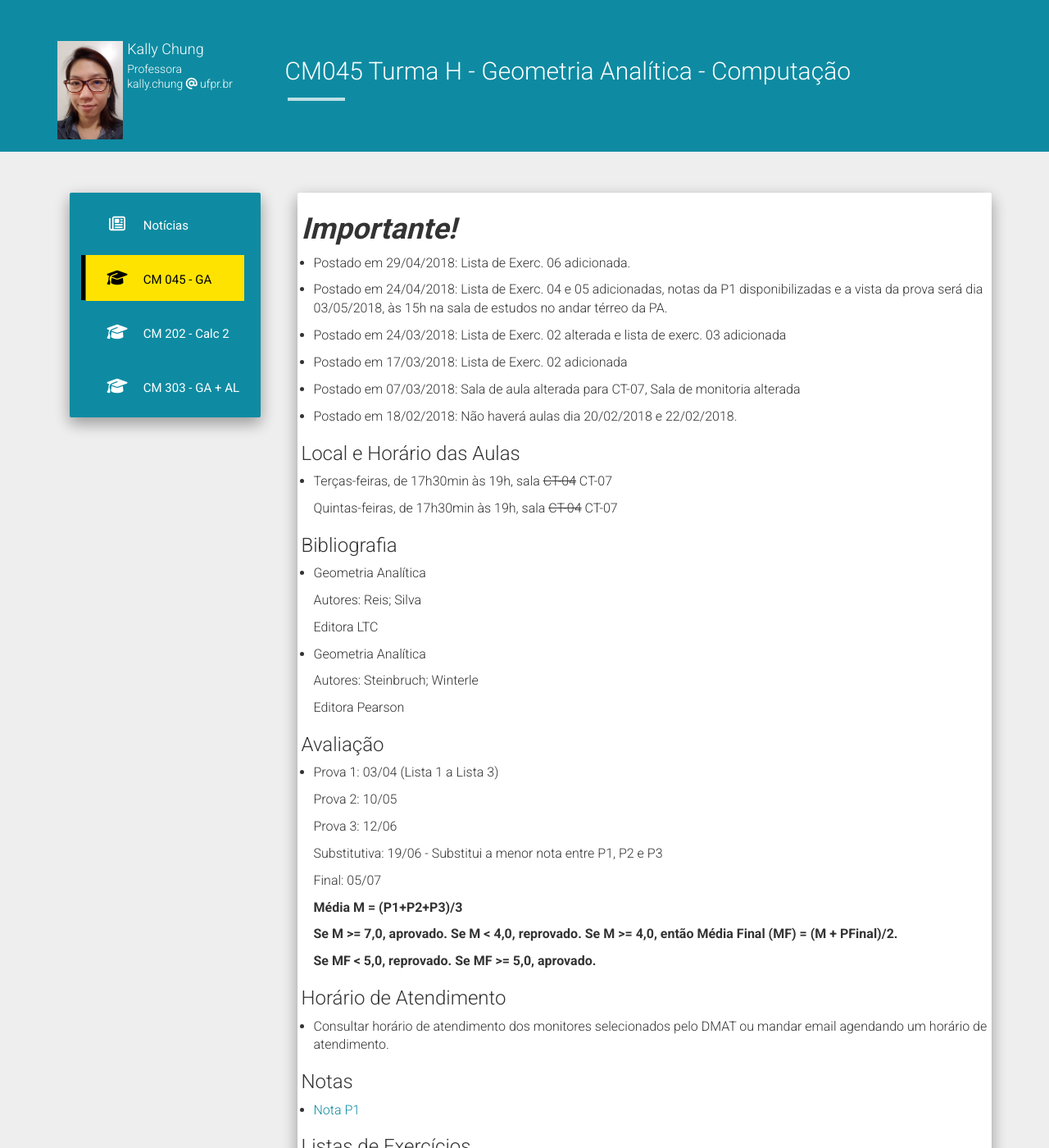
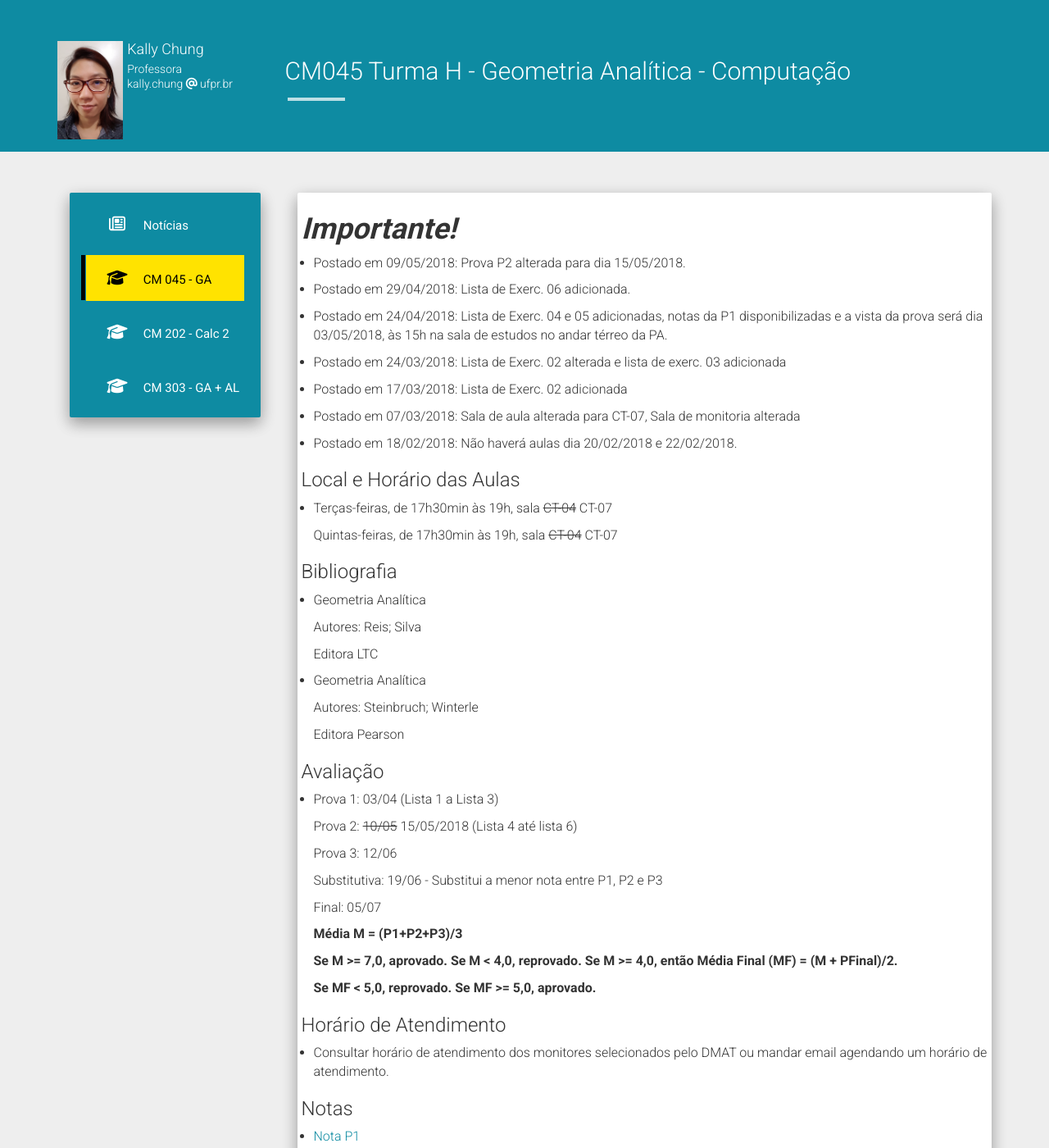
Before and after one commit to chunggnuhc/chunggnuhc.github.io, a Jekyll site: the page built from CM045-GA-1sem2018.md, in a window 1280 px wide and 1400 px high. Shown: the whole window at 82% size. Built offline with Jekyll 4.4.1, drawn with Linux system fonts in a browser that asks for light colours; nearby versions of some CDN libraries.

Commit message:
Update CM045 - data prova P2

```diff
--- a/CM045-GA-1sem2018.md
+++ b/CM045-GA-1sem2018.md
@@ -4,6 +4,8 @@ title: CM045 Turma H - Geometria Analítica - Computação
 permalink: /CM045-GA-1sem2018/
 ---
 <h1><b><i>Importante!</i></b></h1>
+- Postado em 09/05/2018: Prova P2 alterada para dia 15/05/2018.
+
 - Postado em 29/04/2018: Lista de Exerc. 06 adicionada.
 
 - Postado em 24/04/2018: Lista de Exerc. 04 e 05 adicionadas, notas da P1 disponibilizadas e a vista da prova será dia 03/05/2018, às 15h na sala de estudos no andar térreo da PA.
@@ -41,7 +43,7 @@ permalink: /CM045-GA-1sem2018/
 
 - Prova 1: 03/04 (Lista 1 a Lista 3)
 
-  Prova 2: 10/05
+  Prova 2: <strike>10/05</strike> 15/05/2018 (Lista 4 até lista 6)
 
   Prova 3: 12/06
 
```
